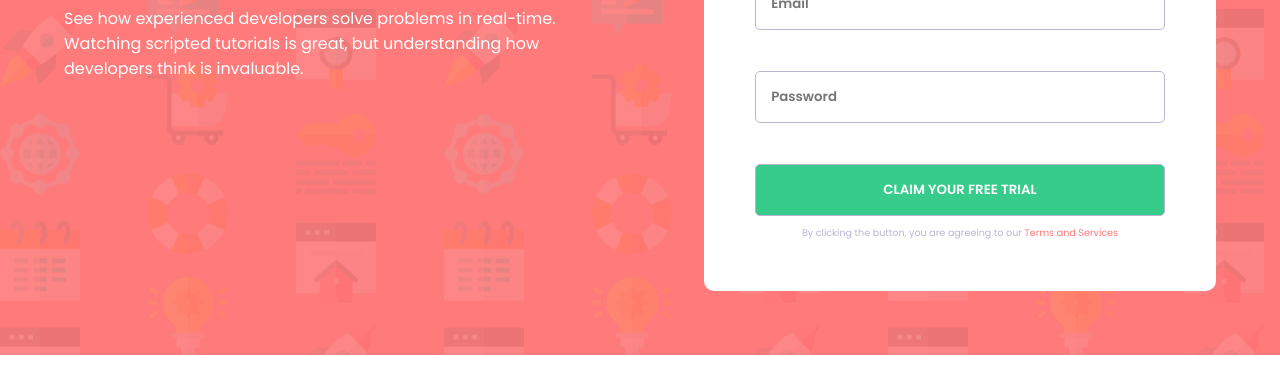
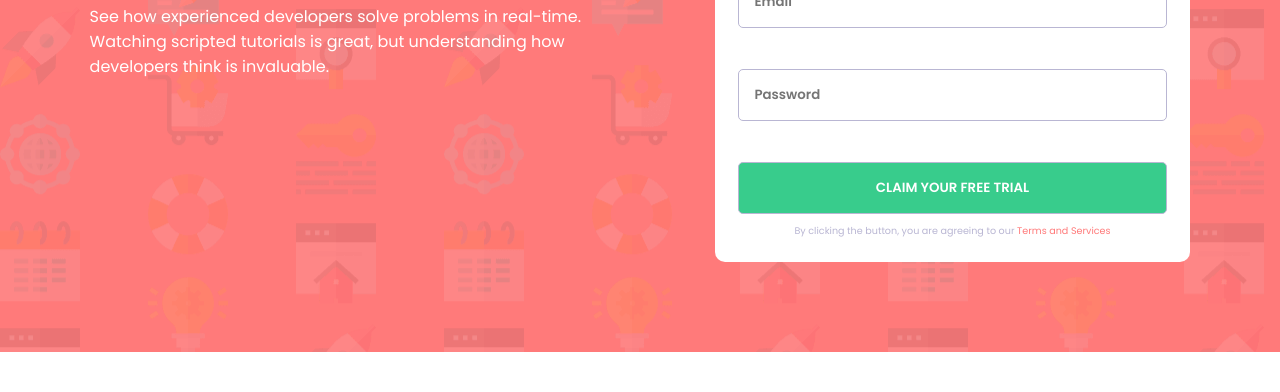
Before and after one commit to julio-mansan2/formulario-de-inscricao, a plain HTML site: page index.html in a window 1280 px wide. Shown: the part 408-800 px from the top of the page. Drawn offline with Linux system fonts and the light colour scheme.

Commit message:
Alteração no padding do container e do formulário

```diff
--- a/src/css/style.css
+++ b/src/css/style.css
@@ -11,7 +11,7 @@ body {
     height: 100%;
     display: flex;
     gap: 6.25rem;
-    padding: 5%;
+    padding: 7%;
 }
 
 section {
@@ -59,7 +59,7 @@ section {
     background-color: var(--white);
     display: flex;
     flex-direction: column;
-    padding: 10%;
+    padding: 5%;
     gap: 10px;
     border-radius: 10px;
     position: relative;
```
